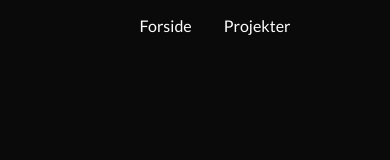
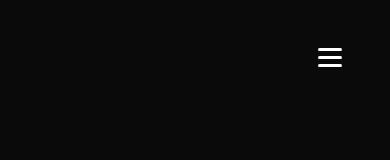
Before and after one commit to TobiasAagaard/portfolio, a React (Vite) app in the folder Frontend/: page / in a window 390 px wide. Shown: the top 160 px of the page. Built offline with nearby package versions, Linux system fonts and the light colour scheme.

Commit message:
Burger menu open and close animattion no visual features

```diff
--- a/Frontend/src/Components/BurgerMenu/BurgerMenu.scss
+++ b/Frontend/src/Components/BurgerMenu/BurgerMenu.scss
@@ -1,3 +1,41 @@
 .burgerNav {
     display: none;
 }
+
+@media only screen and (max-width: 880px) {
+    .menuStyles {
+        display: flex;
+        position: absolute;
+        flex-direction: column;
+        justify-content: space-between;
+        width: 1.5rem;
+        height: 1.2rem;
+        top: 3rem;
+        right: 3rem;
+        cursor: pointer;
+        span {
+            height: 0.2rem;
+            width: 100%;
+           background-color: #fff;
+            border-radius: 0.2rem;
+            transition: all 0.3s ease-in-out;
+        }
+    }
+
+    .start {
+
+        span:nth-child(1) {
+            transform: rotate(45deg) translate(-3.5px, 12.1px);
+            transition: ease-out 0.3s;
+        }
+        span:nth-child(2) {
+            transform: scale(0);
+            transition: ease-out 0.3s;
+
+        }
+        span:nth-child(3) {
+            transform: rotate(135deg) translate(0.9px, 15px);
+            transition: ease-out 0.3s;
+        }
+    }
+}
--- a/Frontend/src/Components/Navbar/Navbar.scss
+++ b/Frontend/src/Components/Navbar/Navbar.scss
@@ -1,17 +1,32 @@
 .mainNav {
+   margin-top: 3rem;
     .mainUl {
         display: flex;
         justify-content: center;
-        gap: 2rem;
+        gap: 1rem;
 
         li {
             list-style: none;
             a {
+                padding: 1rem;
                 color: #fefefe;
                 text-decoration: none;
+                text-transform: uppercase;
+                font-size: 0.8rem;
+                border-radius: 5px;
 
             }
-
+            .active {
+                background-color: #914Bf1;
+            }
         }
     }
 }
+
+@media only screen and (max-width: 880px) {
+    .mainNav {
+        .mainUl {
+            display: none;
+        }
+    }
+}
```
